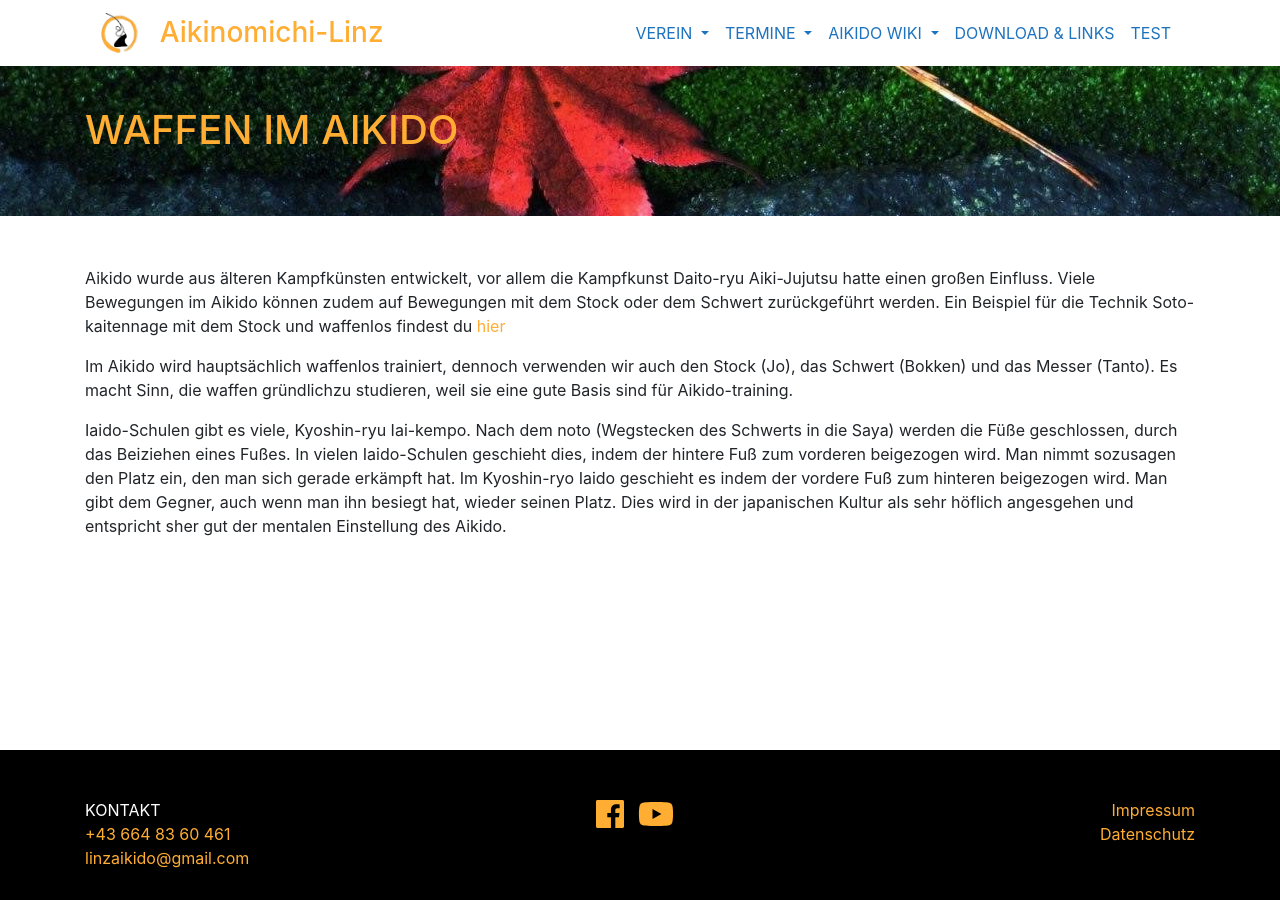
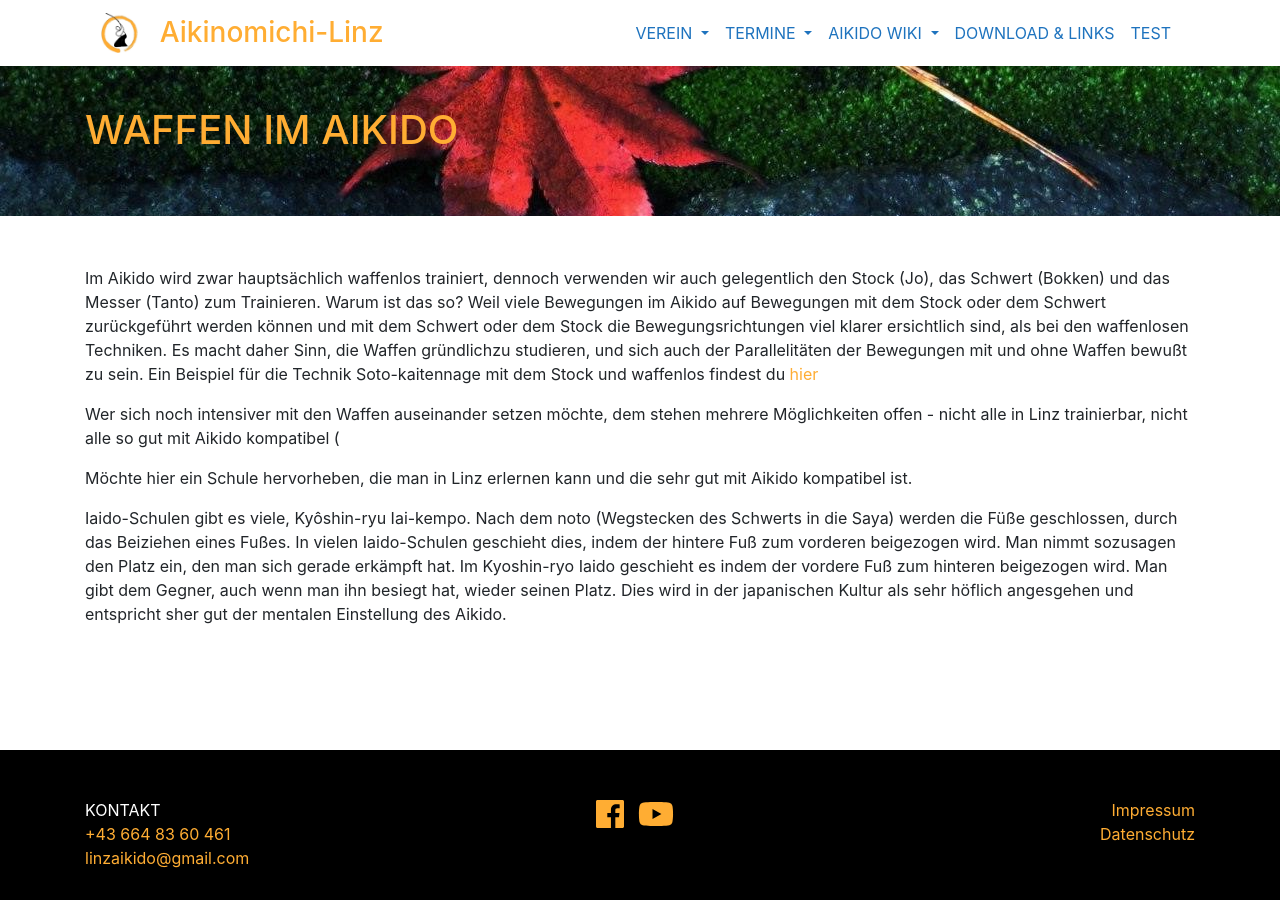
Before and after one commit to TWachs/aikinomichi-linz, a Jekyll site: the page built from aikidoUndIaido.md, in a window 1280 px wide. Built offline with Jekyll 4.4.1, drawn with Linux system fonts in a browser that asks for light colours; nearby versions of some CDN libraries.

Commit message:
Update aikidoUndIaido.md
umformuliert

```diff
--- a/aikidoUndIaido.md
+++ b/aikidoUndIaido.md
@@ -6,10 +6,13 @@ title: Waffen im Aikido
 
 <div class="container block" markdown="1">
 
-Aikido wurde aus älteren Kampfkünsten entwickelt, vor allem die Kampfkunst Daito-ryu Aiki-Jujutsu hatte einen großen Einfluss. Viele Bewegungen im Aikido können zudem auf Bewegungen mit dem Stock oder dem Schwert zurückgeführt werden. Ein Beispiel für die Technik Soto-kaitennage mit dem Stock und waffenlos findest du [hier](www.youtube.com)
 
-Im Aikido wird hauptsächlich waffenlos trainiert, dennoch verwenden wir auch den Stock (Jo), das Schwert (Bokken) und das Messer (Tanto). Es macht Sinn, die waffen gründlichzu studieren, weil sie eine gute Basis sind für Aikido-training.
+Im Aikido wird zwar hauptsächlich waffenlos trainiert, dennoch verwenden wir auch gelegentlich den Stock (Jo), das Schwert (Bokken) und das Messer (Tanto) zum Trainieren. Warum ist das so? Weil viele Bewegungen im Aikido auf Bewegungen mit dem Stock oder dem Schwert zurückgeführt werden können und mit dem Schwert oder dem Stock die Bewegungsrichtungen viel klarer ersichtlich sind, als bei den waffenlosen Techniken. Es macht daher Sinn, die Waffen gründlichzu studieren, und sich auch der Parallelitäten der Bewegungen mit und ohne Waffen bewußt zu sein. Ein Beispiel für die Technik Soto-kaitennage mit dem Stock und waffenlos findest du [hier](www.youtube.com)
 
-Iaido-Schulen gibt es viele, Kyoshin-ryu Iai-kempo. Nach dem noto (Wegstecken des Schwerts in die Saya) werden die Füße geschlossen, durch das Beiziehen eines Fußes. In vielen Iaido-Schulen geschieht dies, indem der hintere Fuß zum vorderen beigezogen wird. Man nimmt sozusagen den Platz ein, den man sich gerade erkämpft hat. Im Kyoshin-ryo Iaido geschieht es indem der vordere Fuß zum hinteren beigezogen wird. Man gibt dem Gegner, auch wenn man ihn besiegt hat, wieder seinen Platz. Dies wird in der japanischen Kultur als sehr höflich angesgehen und entspricht sher gut der mentalen Einstellung des Aikido.
+Wer sich noch intensiver mit den Waffen auseinander setzen möchte, dem stehen mehrere Möglichkeiten offen - nicht alle in Linz trainierbar, nicht alle so gut mit Aikido kompatibel (
+
+Möchte hier ein Schule hervorheben, die man in Linz erlernen kann und die sehr gut mit Aikido kompatibel ist.
+
+Iaido-Schulen gibt es viele, Kyôshin-ryu Iai-kempo. Nach dem noto (Wegstecken des Schwerts in die Saya) werden die Füße geschlossen, durch das Beiziehen eines Fußes. In vielen Iaido-Schulen geschieht dies, indem der hintere Fuß zum vorderen beigezogen wird. Man nimmt sozusagen den Platz ein, den man sich gerade erkämpft hat. Im Kyoshin-ryo Iaido geschieht es indem der vordere Fuß zum hinteren beigezogen wird. Man gibt dem Gegner, auch wenn man ihn besiegt hat, wieder seinen Platz. Dies wird in der japanischen Kultur als sehr höflich angesgehen und entspricht sher gut der mentalen Einstellung des Aikido.
 
 </div>
```
